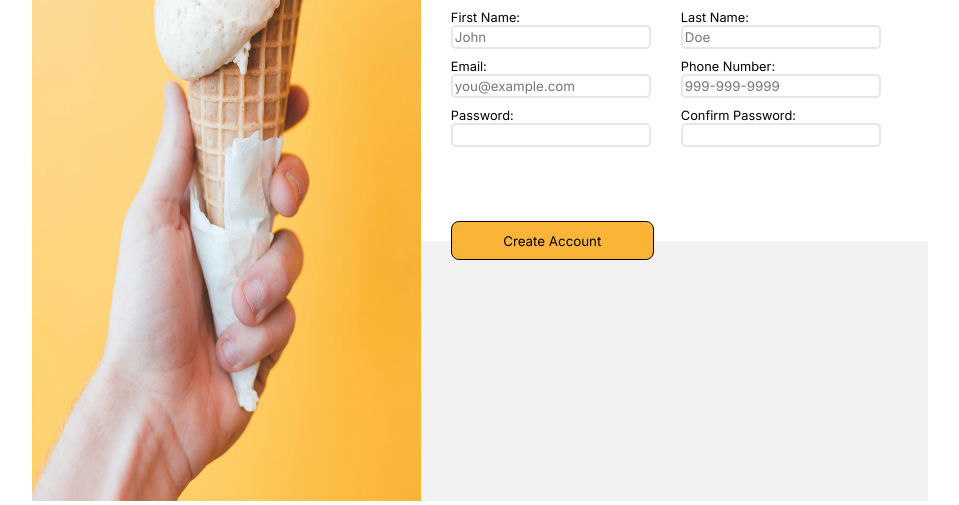
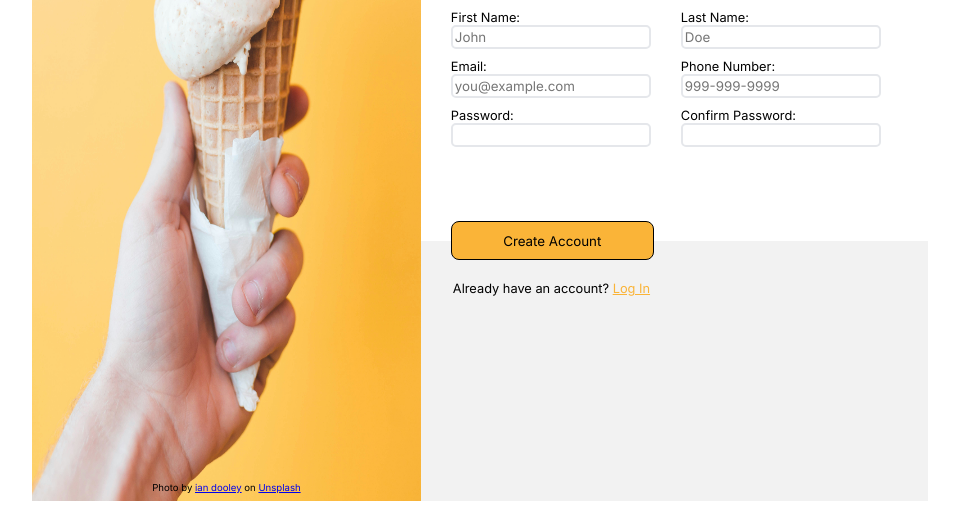
Before and after one commit to zwhahn/sign_up_form, a plain HTML site: page index.html in a window 1280 px wide. Shown: the part 299-804 px from the top of the page, without its empty margins (160-1119 px from the left). Drawn offline with Linux system fonts and the light colour scheme.

Commit message:
Add img credit

```diff
--- a/index.html
+++ b/index.html
@@ -15,6 +15,9 @@
                     <img id="logo" src="./odin-lined.png" alt="The Odin Project logo">
                     <h1 id="title">Ice Cream Form</h1>
                 </div>
+            </div>
+            <div id="img_credit">
+                Photo by <a href="https://unsplash.com/@sadswim?utm_content=creditCopyText&utm_medium=referral&utm_source=unsplash">ian dooley</a> on <a href="https://unsplash.com/photos/strawberry-ice-cream-on-cone-TLD6iCOlyb0?utm_content=creditCopyText&utm_medium=referral&utm_source=unsplash">Unsplash</a>
             </div>
         </div>
         <div id="form_holder">
@@ -58,6 +61,9 @@
             <button>
                 Create Account
             </button>
+            <div id=login>
+                Already have an account? <a href="google.com">Log In</a>
+            </div>
         </div>
     </div>
 
```
